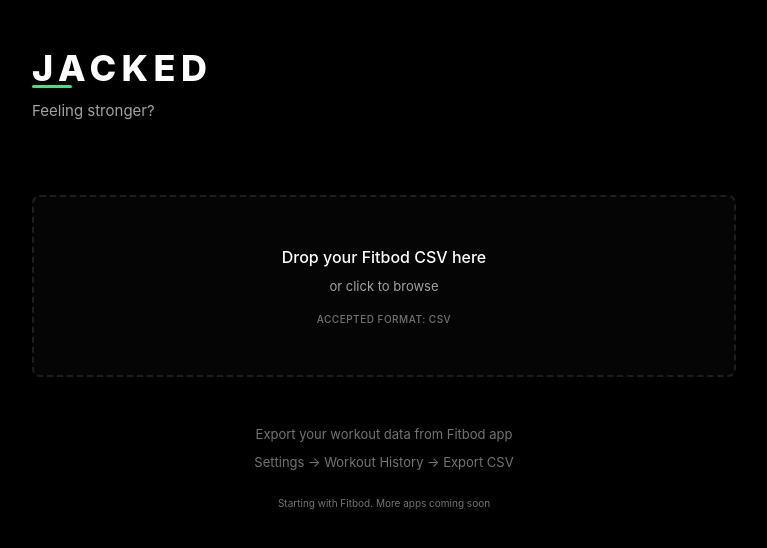
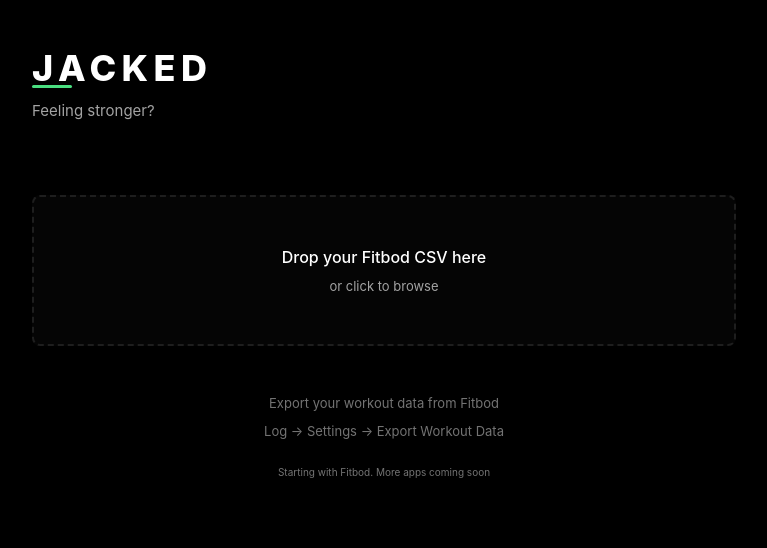
Before and after one commit to lbcastro/fitbod-dashboard, a Next.js app: page /upload in a window 1280 px wide. Shown: the top 548 px of the page, without its empty margins (256-1023 px from the left). Built offline with nearby package versions, Linux system fonts and the light colour scheme.

Commit message:
Update Fitbod upload instructions

```diff
--- a/app/upload/page.tsx
+++ b/app/upload/page.tsx
@@ -87,8 +87,8 @@
             color: '#737373'
           }}
         >
-          <p>Export your workout data from Fitbod app</p>
-          <p style={{ marginTop: 'var(--space-sm)' }}>Settings → Workout History → Export CSV</p>
+          <p>Export your workout data from Fitbod</p>
+          <p style={{ marginTop: 'var(--space-sm)' }}>Log → Settings → Export Workout Data</p>
           <p style={{ marginTop: 'var(--space-xl)', fontSize: 'var(--text-xs)', color: '#737373' }}>
             Starting with Fitbod. More apps coming soon
           </p>
--- a/components/FileDropzone.tsx
+++ b/components/FileDropzone.tsx
@@ -101,17 +101,6 @@
           </p>
         </div>
 
-        <div
-          style={{
-            fontSize: 'var(--text-xs)',
-            color: '#737373',
-            textTransform: 'uppercase',
-            letterSpacing: '0.05em',
-            fontWeight: 500
-          }}
-        >
-          Accepted format: CSV
-        </div>
       </div>
     </div>
   );
```
